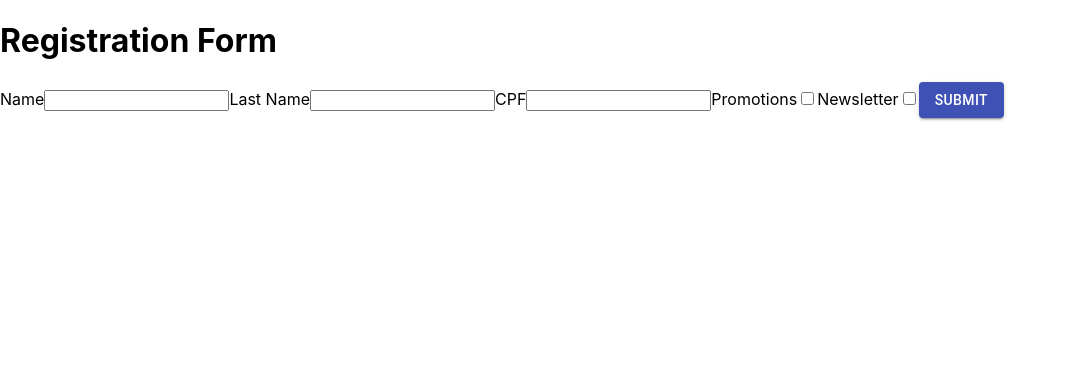
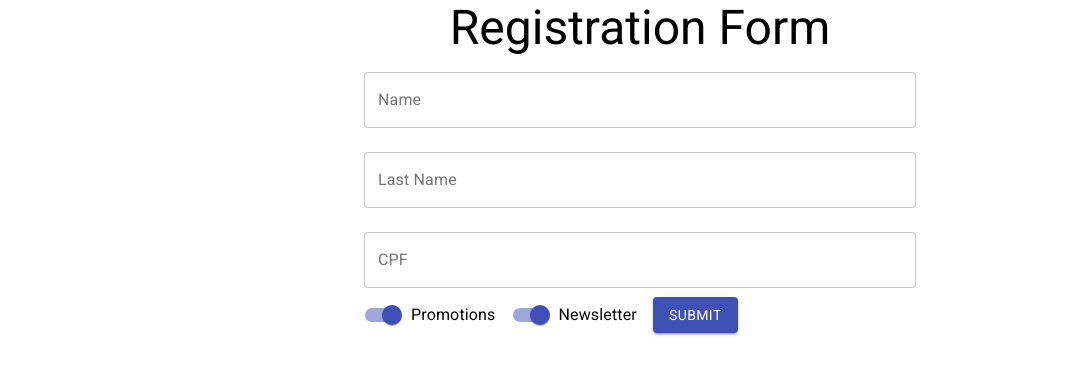
Before and after one commit to ferpavanello/registration-form, a React (Create React App) app: page / in a window 1280 px wide. Shown: the top 374 px of the page, without its empty margins (0-1067 px from the left). Built offline with nearby package versions, Linux system fonts and the light colour scheme.

Commit message:
Add style from material-ui

```diff
--- a/package.json
+++ b/package.json
@@ -7,6 +7,7 @@
     "@testing-library/jest-dom": "^4.2.4",
     "@testing-library/react": "^9.5.0",
     "@testing-library/user-event": "^7.2.1",
+    "fontsource-roboto": "^3.0.3",
     "react": "^16.14.0",
     "react-dom": "^16.14.0",
     "react-scripts": "^3.4.4"
--- a/src/App.js
+++ b/src/App.js
@@ -1,14 +1,18 @@
 import React, { Component } from "react";
 import "./App.css";
+import "fontsource-roboto";
 import RegistrationForm from "./components/registration-form/RegistrationForm";
+import { Container, Typography } from "@material-ui/core";
 
 class App extends Component {
   render() {
     return (
-      <React.Fragment>
-        <h1>Registration Form</h1>
+      <Container component="article" maxWidth="sm">
+        <Typography variant="h3" component="h1" align="center">
+          Registration Form
+        </Typography>
         <RegistrationForm />
-      </React.Fragment>
+      </Container>
     );
   }
 }
--- a/src/components/registration-form/RegistrationForm.jsx
+++ b/src/components/registration-form/RegistrationForm.jsx
@@ -1,24 +1,38 @@
 import React from "react";
-import Button from "@material-ui/core/Button";
+import { Button, TextField, Switch, FormControlLabel } from "@material-ui/core";
 
 function RegistrationForm() {
   return (
     <form>
-      <label>Name</label>
-      <input type="text" />
-
-      <label>Last Name</label>
-      <input type="text" />
-
-      <label>CPF</label>
-      <input type="text" />
-
-      <label>Promotions</label>
-      <input type="checkbox" />
-
-      <label>Newsletter</label>
-      <input type="checkbox" />
-
+      <TextField
+        id="name"
+        label="Name"
+        variant="outlined"
+        margin="normal"
+        fullWidth
+      />
+      <TextField
+        id="lastname"
+        label="Last Name"
+        variant="outlined"
+        margin="normal"
+        fullWidth
+      />
+      <TextField
+        id="cpf"
+        label="CPF"
+        variant="outlined"
+        margin="normal"
+        fullWidth
+      />
+      <FormControlLabel
+        label="Promotions"
+        control={<Switch name="promotions" defaultChecked color="primary" />}
+      />
+      <FormControlLabel
+        label="Newsletter"
+        control={<Switch name="newsletter" defaultChecked color="primary" />}
+      />
       <Button type="submit" variant="contained" color="primary">
         Submit
       </Button>
```
Also changed, not shown: 1 other file (tests, documents, lock files or other folders).
